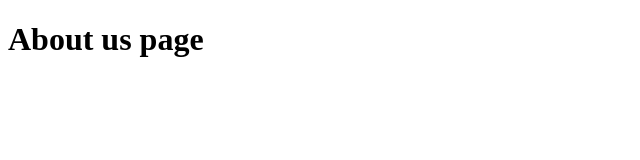
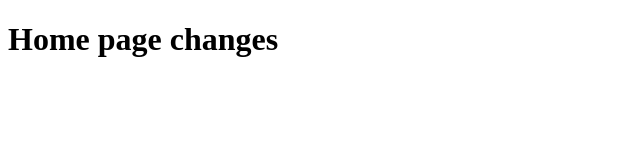
Before and after one commit to junaid528/test-full-stack-web-dev, a plain HTML site: page blogs/about-us.html in a window 1280 px wide. Shown: the whole page, without its empty margins (0-640 px from the left). Drawn offline with Linux system fonts and the light colour scheme.

Commit message:
Home page changed

```diff
--- a/blogs/about-us.html
+++ b/blogs/about-us.html
@@ -4,6 +4,6 @@
     <title>A new message on new page</title>
   </head>
   <body>
-    <h1>About us page</h1>
+    <h1>Home page changes</h1>
   </body>
 </html>
```
